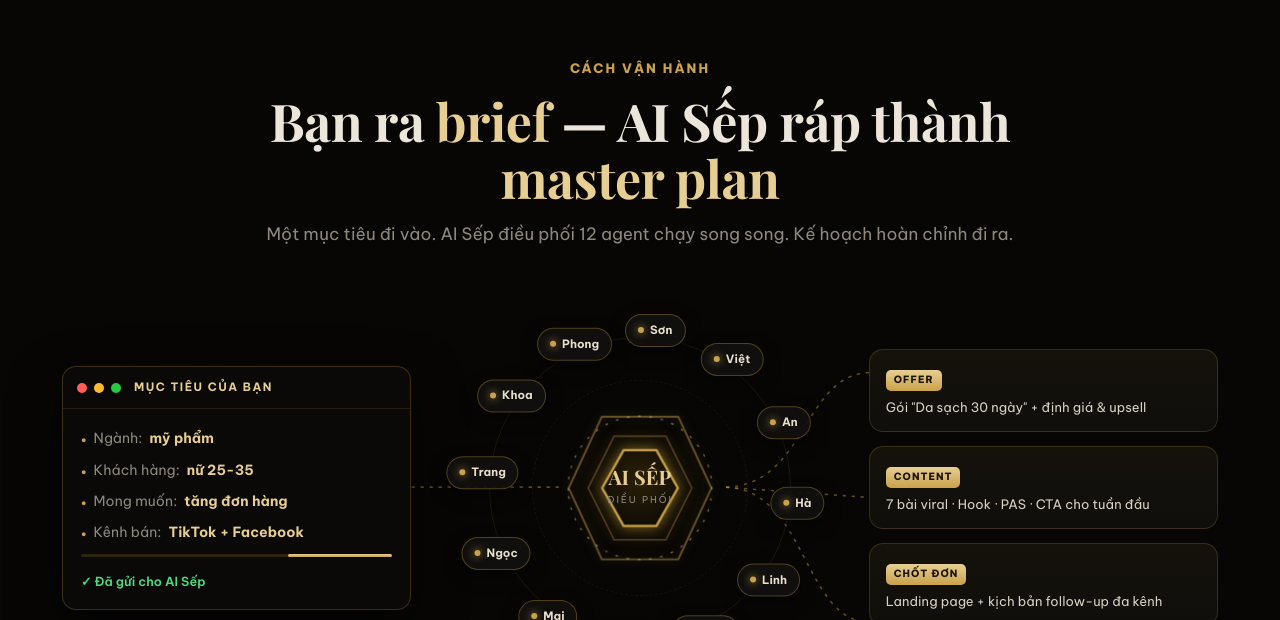
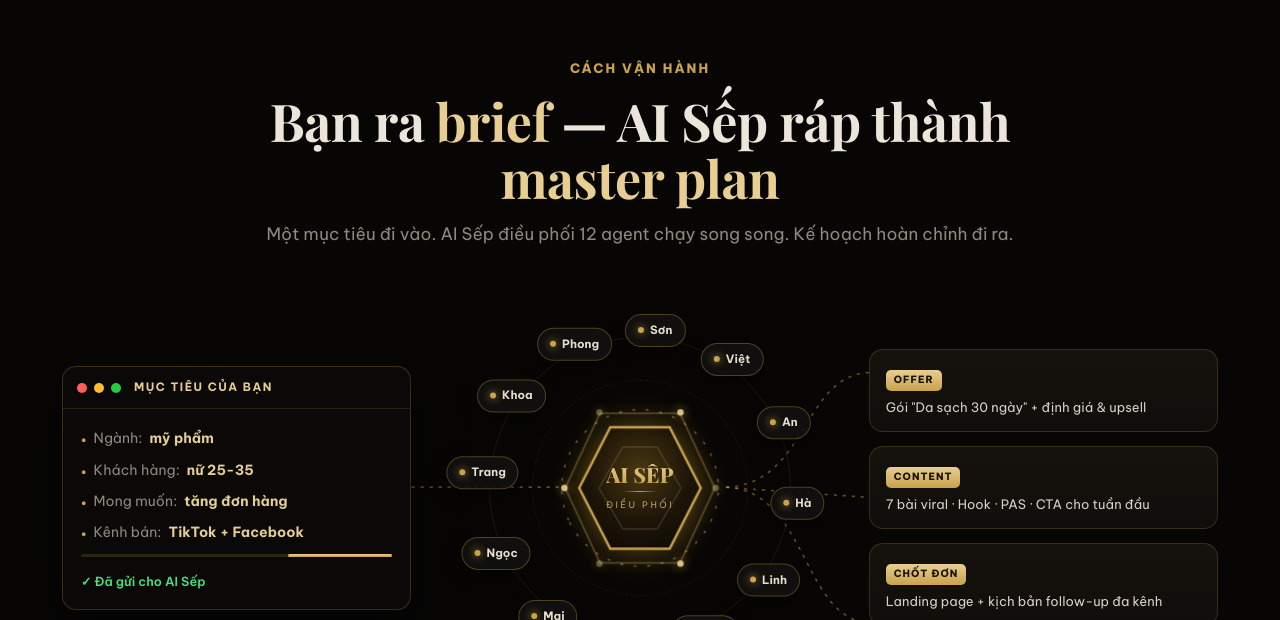
Before and after one commit to testbotpokemongoq2-art/tvg-ai-premium, a website: page index.html in a window 1280 px wide. Shown: the part 11380-12000 px from the top of the page. Drawn offline with nearby package versions, Linux system fonts and the light colour scheme.

Commit message:
Polish AI Sep hexagon core: richer gradient, vertex nodes, gold gradient text

```diff
--- a/index.html
+++ b/index.html
@@ -798,21 +798,28 @@ header{background:rgba(7,6,5,.6)}
 .orbit-ringbg.b2{inset:20%;border-style:dashed;border-color:rgba(232,181,61,.08)}
 .orbit-pulse{position:absolute;inset:30%;border-radius:50%;background:radial-gradient(circle,rgba(232,181,61,.18),transparent 70%);animation:orbPulse 3s ease-in-out infinite}
 @keyframes orbPulse{0%,100%{transform:scale(.85);opacity:.5}50%{transform:scale(1.1);opacity:.9}}
-.orbit-core{position:absolute;top:50%;left:50%;width:42%;aspect-ratio:1/1;transform:translate(-50%,-50%);
+.orbit-core{position:absolute;top:50%;left:50%;width:45%;aspect-ratio:1/1;transform:translate(-50%,-50%);
   display:grid;place-items:center;z-index:3}
 .orbit-hex{position:absolute;inset:0;width:100%;height:100%;overflow:visible}
-.orbit-hex .hx{fill:none;stroke:var(--gold);stroke-width:1.5;transform-box:fill-box;transform-origin:center;
-  filter:drop-shadow(0 0 5px rgba(232,181,61,.55))}
-.orbit-hex .hx1{opacity:.3;animation:hexPulse 3s ease-in-out infinite}
-.orbit-hex .hx2{opacity:.55;animation:hexPulse 3s ease-in-out .5s infinite}
-.orbit-hex .hx3{fill:url(#hexgrad);opacity:1;stroke-width:1.8}
-.orbit-hex .hxring{fill:none;stroke:var(--gold-2);stroke-width:1;stroke-dasharray:2 7;opacity:.5;
-  transform-box:fill-box;transform-origin:center;animation:hexSpin 14s linear infinite}
-@keyframes hexPulse{0%,100%{opacity:.25;transform:scale(.97)}50%{opacity:.6;transform:scale(1.03)}}
+.orbit-hex .hxOuter{fill:none;stroke:var(--gold);stroke-width:1.3;opacity:.4;transform-box:fill-box;transform-origin:center;
+  animation:hexPulse 3.2s ease-in-out infinite;filter:drop-shadow(0 0 6px rgba(232,181,61,.5))}
+.orbit-hex .hxBody{fill:url(#hexgrad);stroke:var(--gold);stroke-width:1.8;
+  filter:drop-shadow(0 0 12px rgba(232,181,61,.4))}
+.orbit-hex .hxInner{fill:none;stroke:var(--gold-2);stroke-width:.7;opacity:.4;transform-box:fill-box;transform-origin:center;
+  animation:hexPulse 3.2s ease-in-out .6s infinite}
+.orbit-hex .hxnodes circle{fill:var(--gold-2);filter:drop-shadow(0 0 4px var(--gold));animation:nodeBlink 2.4s ease-in-out infinite}
+.orbit-hex .hxnodes circle:nth-child(2n){animation-delay:1.2s}
+@keyframes nodeBlink{0%,100%{opacity:.35}50%{opacity:1}}
+.orbit-hex .hxring{fill:none;stroke:var(--gold-2);stroke-width:1;stroke-dasharray:2 8;opacity:.45;
+  transform-box:fill-box;transform-origin:center;animation:hexSpin 16s linear infinite}
+@keyframes hexPulse{0%,100%{opacity:.3;transform:scale(.98)}50%{opacity:.6;transform:scale(1.02)}}
 @keyframes hexSpin{to{transform:rotate(360deg)}}
 .orbit-core-txt{position:relative;z-index:2;text-align:center}
-.orbit-core-txt b{display:block;font-family:"Playfair Display",serif;font-size:clamp(14px,3.4vw,20px);color:var(--gold-2);line-height:1}
-.orbit-core-txt small{font-size:9.5px;letter-spacing:2px;color:var(--muted);text-transform:uppercase;margin-top:5px;display:block}
+.orbit-core-txt b{display:block;font-family:"Playfair Display",serif;font-weight:800;font-size:clamp(15px,3.6vw,21px);
+  line-height:1;background:var(--gold-grad);-webkit-background-clip:text;background-clip:text;color:transparent}
+.orbit-core-txt .div{display:block;width:34px;height:1px;margin:6px auto;
+  background:linear-gradient(90deg,transparent,var(--gold),transparent)}
+.orbit-core-txt small{font-size:9px;letter-spacing:2.5px;color:var(--gold-2);opacity:.75;text-transform:uppercase;display:block}
 .orbit-spin{position:absolute;inset:0;animation:orbSpin 38s linear infinite}
 @keyframes orbSpin{to{transform:rotate(360deg)}}
 .orbit-chip{position:absolute;transform:translate(-50%,-50%);
@@ -879,15 +886,19 @@ header{background:rgba(7,6,5,.6)}
           <div class="orbit-pulse"></div>
           <div class="orbit-core">
             <svg class="orbit-hex" viewBox="0 0 120 120" aria-hidden="true">
-              <defs><radialGradient id="hexgrad" cx="50%" cy="38%" r="72%">
-                <stop offset="0" stop-color="#2c2109"/><stop offset="1" stop-color="#0b0a06"/>
+              <defs><radialGradient id="hexgrad" cx="50%" cy="36%" r="78%">
+                <stop offset="0" stop-color="#4a3812"/><stop offset="55%" stop-color="#1c1408"/><stop offset="100%" stop-color="#0b0a06"/>
               </radialGradient></defs>
-              <polygon class="hx hx1" points="30,4 90,4 116,60 90,116 30,116 4,60"/>
-              <polygon class="hx hx2" points="39,18 81,18 102,60 81,102 39,102 18,60"/>
-              <polygon class="hx hx3" points="47,30 73,30 90,60 73,90 47,90 30,60"/>
-              <circle class="hxring" cx="60" cy="60" r="57"/>
+              <polygon class="hxOuter" points="30,4 90,4 116,60 90,116 30,116 4,60"/>
+              <polygon class="hxBody" points="38,15 82,15 105,60 82,105 38,105 15,60"/>
+              <polygon class="hxInner" points="47,29 73,29 91,60 73,91 47,91 29,60"/>
+              <g class="hxnodes">
+                <circle cx="30" cy="4" r="2.4"/><circle cx="90" cy="4" r="2.4"/><circle cx="116" cy="60" r="2.4"/>
+                <circle cx="90" cy="116" r="2.4"/><circle cx="30" cy="116" r="2.4"/><circle cx="4" cy="60" r="2.4"/>
+              </g>
+              <circle class="hxring" cx="60" cy="60" r="58"/>
             </svg>
-            <div class="orbit-core-txt"><b>AI SẾP</b><small>Điều phối</small></div>
+            <div class="orbit-core-txt"><b>AI SẾP</b><span class="div"></span><small>Điều phối</small></div>
           </div>
           <div class="orbit-spin">
             <div class="orbit-chip" style="left:50%;top:6%">An</div>
```
